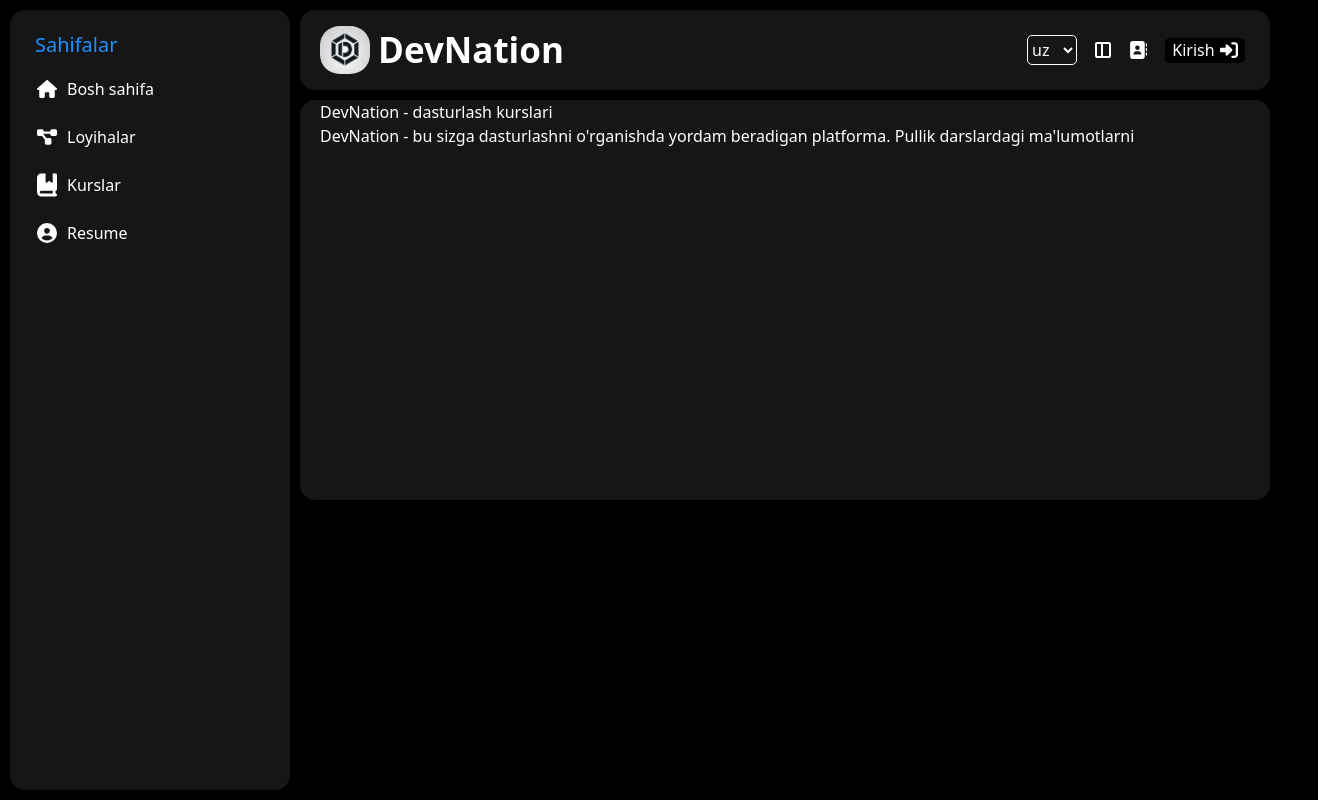
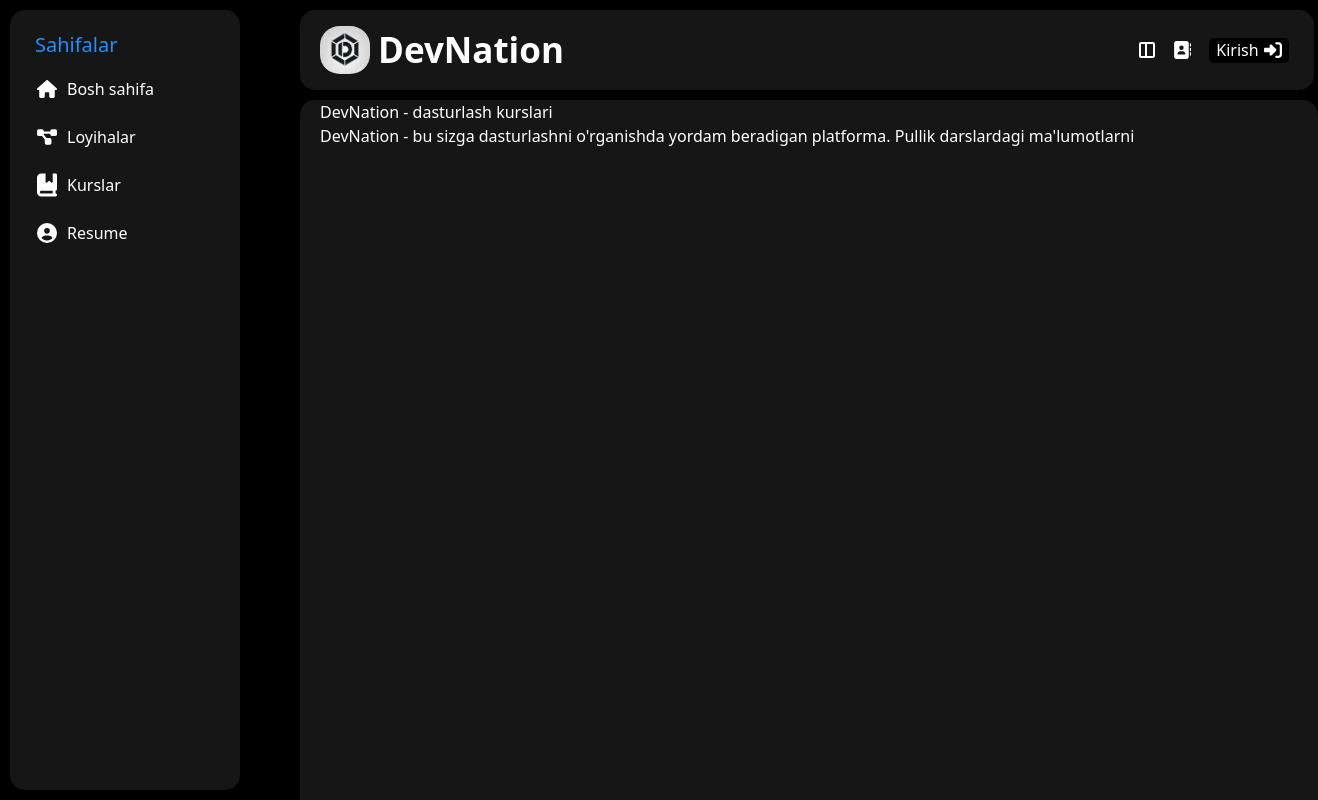
Before and after one commit to muhammadfayziyev2/devNation, a Next.js app: page / in a window 1280 px wide. Shown: the top 800 px of the page, 1318 px wide, since content can reach past the window. Built offline with nearby package versions, Linux system fonts and the light colour scheme.

Commit message:
deleted:    src/app/[kurslar]/page.jsx 	deleted:    src/app/[loyihalar]/page.jsx 	modified:   src/app/components/Header.jsx 	modified:   src/app/components/Sidebar.jsx 	modified:   src/app/globals.css 	modified:   src/app/page.js

```diff
--- a/src/app/[kurslar]/page.jsx
+++ /dev/null
@@ -1,9 +0,0 @@
-import React from 'react'
-
-const page = () => {
-  return (
-    <div className='text-white'>kurs</div>
-  )
-}
-
-export default page
--- a/src/app/[loyihalar]/page.jsx
+++ /dev/null
@@ -1,11 +0,0 @@
-import React from 'react'
-
-const page = () => {
-  return (
-    <div>
-        <h1 className='text-white'>loyiha</h1>
-    </div>
-  )
-}
-
-export default page
--- a/src/app/components/Header.jsx
+++ b/src/app/components/Header.jsx
@@ -11,10 +11,7 @@
               <span className="nikename">DevNation</span>
             </div>
             <div className="units">
-              <select name="" id="" className="select">
-                <option value="uz" className="option">uz</option>
-                <option value="ru" className="option">ru</option>
-              </select>
+
               <button className="sidebarw"><div className="line"></div></button>
               <svg className="contactimg" xmlns="http://www.w3.org/2000/svg" viewBox="0 0 512 512"><path fill="#ffffff" d="M96 0C60.7 0 32 28.7 32 64l0 384c0 35.3 28.7 64 64 64l288 0c35.3 0 64-28.7 64-64l0-384c0-35.3-28.7-64-64-64L96 0zM208 288l64 0c44.2 0 80 35.8 80 80c0 8.8-7.2 16-16 16l-192 0c-8.8 0-16-7.2-16-16c0-44.2 35.8-80 80-80zm-32-96a64 64 0 1 1 128 0 64 64 0 1 1 -128 0zM512 80c0-8.8-7.2-16-16-16s-16 7.2-16 16l0 64c0 8.8 7.2 16 16 16s16-7.2 16-16l0-64zM496 192c-8.8 0-16 7.2-16 16l0 64c0 8.8 7.2 16 16 16s16-7.2 16-16l0-64c0-8.8-7.2-16-16-16zm16 144c0-8.8-7.2-16-16-16s-16 7.2-16 16l0 64c0 8.8 7.2 16 16 16s16-7.2 16-16l0-64z" /></svg>
               <button className="enter"><span className="kirish">Kirish</span><svg className="kirishimg" xmlns="http://www.w3.org/2000/svg" viewBox="0 0 512 512"><path fill="#ffffff" d="M217.9 105.9L340.7 228.7c7.2 7.2 11.3 17.1 11.3 27.3s-4.1 20.1-11.3 27.3L217.9 406.1c-6.4 6.4-15 9.9-24 9.9c-18.7 0-33.9-15.2-33.9-33.9l0-62.1L32 320c-17.7 0-32-14.3-32-32l0-64c0-17.7 14.3-32 32-32l128 0 0-62.1c0-18.7 15.2-33.9 33.9-33.9c9 0 17.6 3.6 24 9.9zM352 416l64 0c17.7 0 32-14.3 32-32l0-256c0-17.7-14.3-32-32-32l-64 0c-17.7 0-32-14.3-32-32s14.3-32 32-32l64 0c53 0 96 43 96 96l0 256c0 53-43 96-96 96l-64 0c-17.7 0-32-14.3-32-32s14.3-32 32-32z" /></svg></button>
--- a/src/app/components/Sidebar.jsx
+++ b/src/app/components/Sidebar.jsx
@@ -6,11 +6,11 @@
     <div className='sidebar'>
       <span className='span_dashboard'>Sahifalar</span>
       <div className='dashboard'>
-        <Link href="/loyihalar" className='home_dashboard'>
+        <Link href="/" className='home_dashboard'>
           <svg className='icon_dashboard' xmlns="http://www.w3.org/2000/svg" viewBox="0 0 576 512"><path fill="#ffffff" d="M575.8 255.5c0 18-15 32.1-32 32.1l-32 0 .7 160.2c0 2.7-.2 5.4-.5 8.1l0 16.2c0 22.1-17.9 40-40 40l-16 0c-1.1 0-2.2 0-3.3-.1c-1.4 .1-2.8 .1-4.2 .1L416 512l-24 0c-22.1 0-40-17.9-40-40l0-24 0-64c0-17.7-14.3-32-32-32l-64 0c-17.7 0-32 14.3-32 32l0 64 0 24c0 22.1-17.9 40-40 40l-24 0-31.9 0c-1.5 0-3-.1-4.5-.2c-1.2 .1-2.4 .2-3.6 .2l-16 0c-22.1 0-40-17.9-40-40l0-112c0-.9 0-1.9 .1-2.8l0-69.7-32 0c-18 0-32-14-32-32.1c0-9 3-17 10-24L266.4 8c7-7 15-8 22-8s15 2 21 7L564.8 231.5c8 7 12 15 11 24z" /></svg>
           <span className='a_dashboard'>Bosh sahifa</span>
         </Link>
-        <Link href="/kurslar" className='home_dashboard'>
+        <Link href="/" className='home_dashboard'>
           <svg className='icon_dashboard' xmlns="http://www.w3.org/2000/svg" viewBox="0 0 576 512"><path fill="#ffffff" d="M0 80C0 53.5 21.5 32 48 32l96 0c26.5 0 48 21.5 48 48l0 16 192 0 0-16c0-26.5 21.5-48 48-48l96 0c26.5 0 48 21.5 48 48l0 96c0 26.5-21.5 48-48 48l-96 0c-26.5 0-48-21.5-48-48l0-16-192 0 0 16c0 1.7-.1 3.4-.3 5L272 288l96 0c26.5 0 48 21.5 48 48l0 96c0 26.5-21.5 48-48 48l-96 0c-26.5 0-48-21.5-48-48l0-96c0-1.7 .1-3.4 .3-5L144 224l-96 0c-26.5 0-48-21.5-48-48L0 80z" /></svg>
           <span className='a_dashboard'>Loyihalar</span>
         </Link>
--- a/src/app/globals.css
+++ b/src/app/globals.css
@@ -15,6 +15,7 @@
   grid-template-areas:
     "sidebar header"
     "sidebar content";
+
   height: 100vh;
 
 
@@ -26,13 +27,15 @@
 
 .sidebar {
   grid-area: sidebar;
-  width: 100%;
-  height: 100%;
   background-color: rgba(255, 255, 255, 0.088);
   border-radius: 15px;
   padding-left: 20px;
   padding-top: 20px;
-  position: relative;
+  overflow-y: auto;
+  position: sticky;
+  width: 18%;;
+  height: calc(100vh - 20px);
+ position: fixed;
 }
 
 .logo {
@@ -54,8 +57,11 @@
 
 .header {
   display: flex;
-  width: 100%;
+  width: 80%;
   height: 80px;
+  position: fixed;
+  z-index: 999;
+  backdrop-filter: blur(10px);
 
 }
 
@@ -146,11 +152,14 @@
 .main {
   margin: 10px;
   background-color: rgba(255, 255, 255, 0.088);
-
+  position: absolute;
   padding-left: 20px;
   border-radius: 15px;
-  width: 99%;
-  height: 400px;
+  width: 79.5%;
+  height: 4000px;
+  margin-top: 90px;
+  z-index: 1;
+
 }
 
 .dashboard {
--- a/src/app/page.js
+++ b/src/app/page.js
@@ -1,6 +1,5 @@
 
 import Header from "./components/Header";
-import Main from "./components/Main";
 import Sidebar from "./components/Sidebar"
 
 export default function Home() {
```
